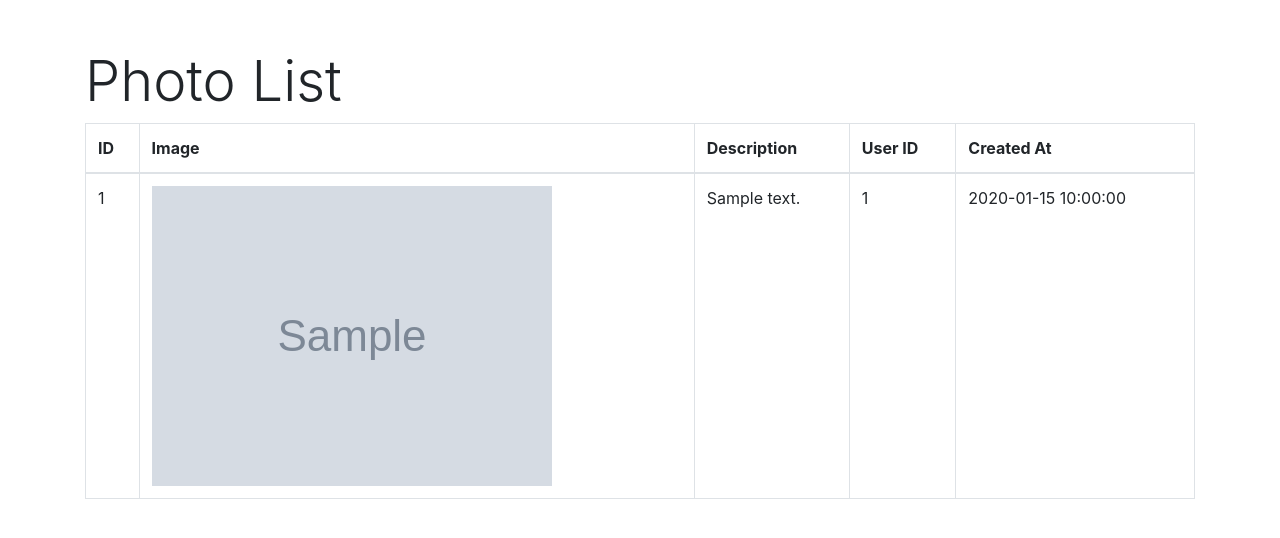
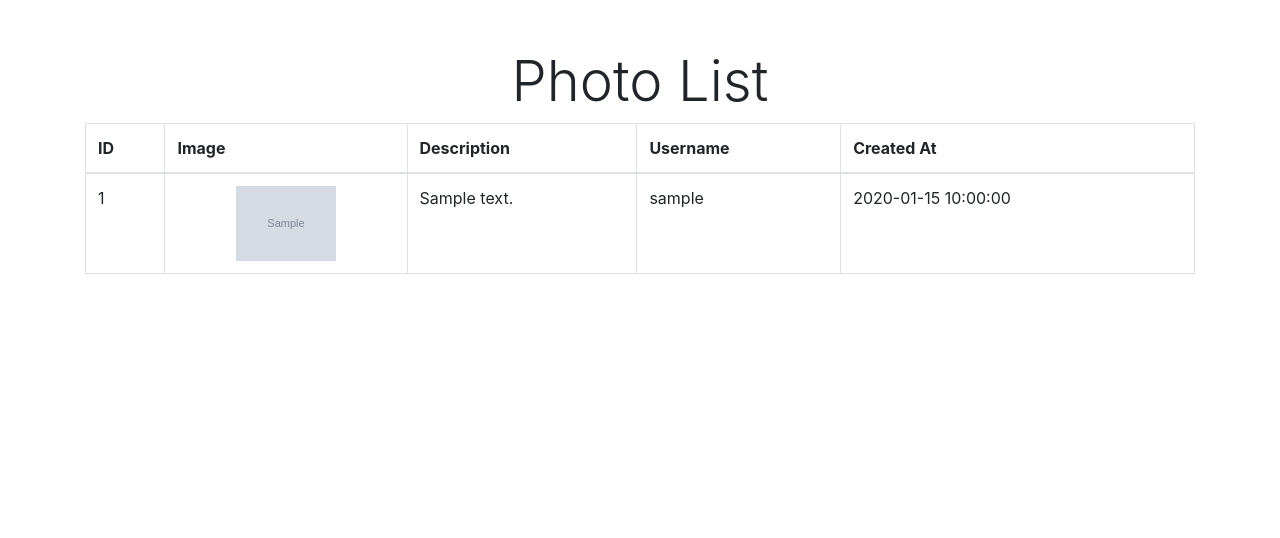
Before and after one commit to sergiokapone/SnapshotExchange, a FastAPI app: template templates/photo_list.html in a window 1280 px wide. Shown: the top 538 px of the page. Run offline with FastAPI, Linux system fonts and the light colour scheme; the template is opened without the code that fills it: most values are stand-ins (such as "Sample title", 1, 10 or a date in 2020); grey boxes marked "Sample" are stand-in pictures; parts of the project's set-up code (start-up, migrations or seed data) failed here and were passed over; some libraries are stand-ins or nearby versions.

Commit message:
add photos view

```diff
--- a/src/repository/photos.py
+++ b/src/repository/photos.py
@@ -152,7 +152,7 @@ async def get_my_photos(
 
 
 async def get_photos(
-        skip: int, limit: int, current_user: User, db: AsyncSession
+        skip: int, limit: int, db: AsyncSession
 ) -> list[Photo]:
     """
     The get_photos function returns a list of all photos of current_user from the database.
--- a/templates/photo_list.html
+++ b/templates/photo_list.html
@@ -4,8 +4,26 @@
     <meta charset="UTF-8">
     <meta name="viewport" content="width=device-width, initial-scale=1.0">
     <title>Photo List</title>
+
     <!-- Подключаем стили Bootstrap -->
     <link rel="stylesheet" href="https://stackpath.bootstrapcdn.com/bootstrap/4.5.2/css/bootstrap.min.css">
+
+    <!-- Стили для улучшения внешнего вида -->
+    <style>
+        /* Стили для заголовка */
+        .display-4 {
+            text-align: center;
+        }
+
+        /* Стили для изображений */
+        .table img {
+            max-width: 100px;
+            max-height: 100px;
+            display: block;
+            margin: 0 auto;
+            cursor: pointer; /* Добавляем указатель при наведении для изображений */
+        }
+    </style>
 </head>
 <body>
     <div class="container mt-5">
@@ -16,7 +34,7 @@
                     <th>ID</th>
                     <th>Image</th>
                     <th>Description</th>
-                    <th>User ID</th>
+                    <th>Username</th>
                     <th>Created At</th>
                 </tr>
             </thead>
@@ -24,46 +42,59 @@
                 {% for photo in photos %}
                 <tr>
                     <td>{{ photo.id }}</td>
-                    <td><img src="{{ photo.url }}" alt="Photo"></td>
+                    <!-- Добавляем класс "modal-photo" для обработки клика -->
+                    <td><img src="{{ photo.url }}" alt="Photo" class="modal-photo"></td>
                     <td>{{ photo.description }}</td>
-                    <td>{{ photo.user_id }}</td>
+                    <td>{{ photo.username }}</td>
                     <td>{{ photo.created_at }}</td>
                 </tr>
                 {% endfor %}
             </tbody>
         </table>
+
+        <!-- Модальное окно для отображения фотографии -->
+        <div class="modal fade" id="photoModal" tabindex="-1" role="dialog" aria-labelledby="photoModalLabel" aria-hidden="true">
+            <div class="modal-dialog modal-lg" role="document">
+                <div class="modal-content">
+                    <div class="modal-header">
+                        <h5 class="modal-title" id="photoModalLabel">SampleBox</h5>
+                        <button type="button" class="close" data-dismiss="modal" aria-label="Close">
+                            <span aria-hidden="true">&times;</span>
+                        </button>
+                    </div>
+                    <div class="modal-body">
+                        <img id="modalPhoto" src="" alt="Selected Photo" class="img-fluid">
+                    </div>
+                </div>
+            </div>
+        </div>
     </div>
 
-    <script>
-        document.addEventListener("DOMContentLoaded", function () {
-            // Получить access_token из localStorage
-            var accessToken = localStorage.getItem("access_token");
-
-            // Если access_token существует, добавьте его к заголовкам HTTP-запроса
-            if (accessToken) {
-                // Здесь можно использовать Fetch API или другие методы для отправки запроса
-                // Ниже приведен пример использования Fetch API
-                fetch("/api/photos/get_all/view", {
-                    method: "GET",
-                    headers: {
-                        "Authorization": "Bearer " + accessToken
-                    }
-                })
-                .then(response => response.json())
-                .then(data => {
-                    // Обработка ответа от сервера
-                    console.log(data);
-                })
-                .catch(error => {
-                    // Обработка ошибки
-                    console.error(error);
-                });
-            }
-        });
-    </script>
-
+    <!-- Ваши скрипты -->
     <script src="https://code.jquery.com/jquery-3.5.1.slim.min.js"></script>
     <script src="https://cdn.jsdelivr.net/npm/@popperjs/core@1.16.1/dist/umd/popper.min.js"></script>
     <script src="https://stackpath.bootstrapcdn.com/bootstrap/4.5.2/js/bootstrap.min.js"></script>
+
+    <!-- JavaScript для отображения выбранной фотографии в модальном окне -->
+    <script>
+        // Get elements
+        var modalPhotos = document.querySelectorAll(".modal-photo");
+        var modalPhoto = document.getElementById("modalPhoto");
+
+        // Image click handler
+        modalPhotos.forEach(function(photo) {
+            photo.addEventListener("click", function () {
+
+                // Здyou can set the URL of the selected photo
+                const selectedPhotoUrl = this.getAttribute("src");
+
+                // Set the URL of the photo in the modal window
+                modalPhoto.src = selectedPhotoUrl;
+
+                // Opening a modal window
+                $("#photoModal").modal("show");
+            });
+        });
+    </script>
 </body>
 </html>
```
Also changed, not shown: src/repository/users.py (+10 -1 lines), src/routes/photos.py (+26 -19 lines).
